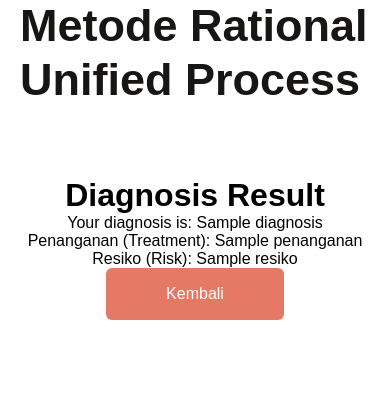
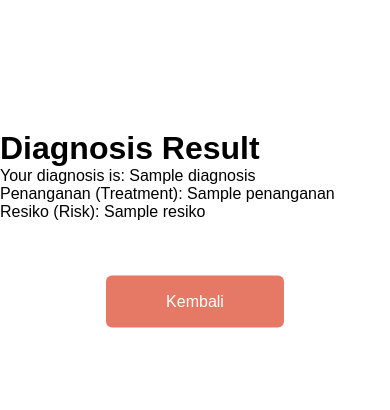
Before and after one commit to diidhul/pnykitsapidimas, a Flask app: template Web App/templates/result.html in a window 390 px wide. Shown: the part 466-876 px from the top of the page. Run offline with Flask 3, Linux system fonts and the light colour scheme; the template is opened without the code that fills it: most values are stand-ins (such as "Sample title", 1, 10 or a date in 2020); parts of the project's set-up code (start-up, migrations or seed data) failed here and were passed over.

Commit message:
perbaikan laman main & pnysuaian result

```diff
--- a/Web App/templates/login.html
+++ b/Web App/templates/login.html
@@ -12,7 +12,7 @@
     <style>
       .-row,
       .-row-content {
-        position: relative;
+        position: static;
       }
 
       .-button .content {
--- a/Web App/templates/result.html
+++ b/Web App/templates/result.html
@@ -1,28 +1,38 @@
 <!DOCTYPE html>
-<html lang="en">
+
+<html>
   <head>
-    <meta charset="UTF-8" />
-    <meta name="viewport" content="width=device-width, initial-scale=1.0" />
     <title>result</title>
+    <meta content="summary_large_image" name="twitter:card" />
+    <meta content="website" property="og:type" />
+    <meta content="" property="og:description" />
+    <meta
+      content="https://zw15p151li.preview-posted-stuff.com/V2-9mdx-H9E9-mcHQ-kKfE/"
+      property="og:url"
+    />
+    <meta
+      content="https://pro--pro-thumbnail.get.io/messages/825137/809102/1707657/10166917_large.jpg"
+      property="og:image"
+    />
+    <meta content="" property="og:title" />
+    <meta content="" name="description" />
+    <meta charset="utf-8" />
+    <meta content="width=device-width" name="viewport" />
     <style>
       .-row,
       .-row-content {
-        position: relative;
+        position: static;
       }
 
-      .-form .-form-row .-field button {
-        font-size: inherit;
-        font-family: inherit;
-      }
-
-      .-button .content,
-      .-row-2 .-col-1 .-block-5 .-button-container {
+      .-button .content {
         text-align: center;
       }
 
+      .-row-1,
       .-row-2,
-      .-row-2 .-row-content {
-        background-size: auto;
+      .-row-4,
+      .-row-4 .-row-content {
+        background-color: #fff;
         background-repeat: no-repeat;
       }
 
@@ -77,8 +87,6 @@
         flex-basis: 67%;
       }
 
-      .-row-2 .-col-1 .-block-5 div.label:not(.inline),
-      .-row-2 .-col-1 .-block-5 label:not(.inline),
       .-row-content .-col-w12 {
         flex-basis: 100%;
       }
@@ -98,49 +106,8 @@
         margin: 0 auto;
       }
 
-      .-row-2
-        .-col-1
-        .-block-5
-        .-form-row:not(.-sidelabel)
-        input:not([type="checkbox"]):not([type="radio"]),
       .-row-2 .-col-3 .-block-2 {
         width: 100%;
-      }
-
-      .-form .-form-row .-field {
-        padding: 3px;
-        display: flex;
-        flex: 1;
-        flex-wrap: wrap;
-        align-items: center;
-      }
-
-      .-form
-        .-form-row
-        .-field
-        input:not([type="checkbox"]):not([type="radio"]) {
-        flex-grow: 1;
-        font-family: inherit;
-        font-size: inherit;
-      }
-
-      .-form .-form-row .-field .-button-container {
-        flex-grow: 1;
-      }
-
-      .-form input[type="color"] {
-        border: none;
-        height: 38px;
-      }
-
-      .-form input[type="color"]::-webkit-color-swatch-wrapper {
-        margin: 0;
-        padding: 2px;
-      }
-
-      .-form input[type="color"]::-webkit-color-swatch {
-        margin: 0;
-        padding: 0;
       }
 
       .-icon {
@@ -158,24 +125,15 @@
         width: 100%;
       }
 
+      .-paragraph,
       .-text {
         overflow-wrap: anywhere;
       }
 
       @media (max-width: 768px) {
-        .-form form {
-          width: 100% !important;
-        }
-
         .-row-content:not(.no_stack) {
           display: block;
         }
-      }
-
-      .-row-1,
-      .-row-4 {
-        background-color: #fff;
-        background-repeat: no-repeat;
       }
 
       .-row-1 .-row-content,
@@ -206,10 +164,12 @@
       }
 
       .-row-2 {
-        background-color: #fff;
+        background-size: auto;
       }
 
       .-row-2 .-row-content {
+        background-repeat: no-repeat;
+        background-size: auto;
         color: #000;
       }
 
@@ -230,16 +190,11 @@
         width: 100%;
       }
 
-      .-row-2 .-col-1 .-block-3 {
-        padding: 5px 5px 15px 20px;
-        text-align: center;
-        width: 100%;
+      .-row-2 .-col-1 .-block-4 {
+        padding: 10px 10px 10px 20px;
       }
 
-      .-row-2 .-col-1 .-block-5 {
-        font-family: inherit;
-        font-size: 16px;
-        font-weight: 400;
+      .-row-2 .-col-1 .-block-6 {
         padding: 10px;
         text-align: center;
       }
@@ -260,8 +215,6 @@
       }
 
       .-row-4 .-row-content {
-        background-color: #fff;
-        background-repeat: no-repeat;
         color: #000;
       }
 
@@ -287,6 +240,24 @@
         margin-right: 0;
       }
 
+      .-row-2 .-col-1 .-block-4 {
+        color: #101112;
+        direction: ltr;
+        font-size: 16px;
+        font-weight: 400;
+        letter-spacing: 0;
+        line-height: 120%;
+        text-align: left;
+      }
+
+      .-row-2 .-col-1 .-block-4 a {
+        color: #7747ff;
+      }
+
+      .-row-2 .-col-1 .-block-4 p:not(:last-child) {
+        margin-bottom: 16px;
+      }
+
       .-row-4 .-col-1 .-block-1 .-icon-image {
         padding: 5px 6px 5px 5px;
       }
@@ -294,80 +265,8 @@
       .-row-4 .-col-1 .-block-1 .-icon::not(.-icon-last) .-content {
         margin-right: 0;
       }
-
-      .-row-2 .-col-1 .-block-5 form {
-        display: inline-block;
-        width: 100%;
-      }
-
-      .-row-2 .-col-1 .-block-5 div.label,
-      .-row-2 .-col-1 .-block-5 label {
-        color: #000;
-        letter-spacing: normal;
-        line-height: 200%;
-        text-align: left;
-        display: block;
-      }
-
-      .-row-2 .-col-1 .-block-5 ::-webkit-input-placeholder {
-        color: #000;
-      }
-
-      .-row-2 .-col-1 .-block-5 :-moz-placeholder {
-        color: #000;
-      }
-
-      .-row-2 .-col-1 .-block-5 ::-moz-placeholder {
-        color: #000;
-      }
-
-      .-row-2 .-col-1 .-block-5 :-ms-input-placeholder {
-        color: #000;
-      }
-
-      .-row-2 .-col-1 .-block-5 .-field > label:first-child,
-      .-row-2 .-col-1 .-block-5 div.label {
-        padding: 3px;
-      }
-
-      .-row-2
-        .-col-1
-        .-block-5
-        input:not([type="checkbox"]):not([type="radio"]):not([type="image"]) {
-        background-color: #fff;
-        border-bottom: 1px solid transparent;
-        border-left: 1px solid transparent;
-        border-radius: 4px;
-        border-right: 1px solid transparent;
-        border-top: 1px solid transparent;
-        color: #000;
-        padding: 5px;
-        min-height: 42px;
-      }
-
-      .-row-2
-        .-col-1
-        .-block-5
-        input:not([type="checkbox"]):not([type="radio"]):focus {
-        outline-color: #7747ff;
-      }
-
-      .-row-2 .-col-1 .-block-5 button {
-        background-color: #e57965;
-        border-bottom: 0 solid transparent;
-        border-left: 0 solid transparent;
-        border-radius: 4px;
-        border-right: 0px solid transparent;
-        border-top: 0 solid transparent;
-        color: #fff;
-        letter-spacing: normal;
-        line-height: 200%;
-        padding: 5px;
-        width: 100%;
-      }
     </style>
   </head>
-
   <body>
     <div class="-page-container">
       <div class="-row -row-1">
@@ -427,67 +326,22 @@
             <div class="-block -block-1 -spacer">
               <div class="spacer" style="height: 60px"></div>
             </div>
-            <div class="-block -block-2 -heading">
-              <h1
-                style="
-                  color: #e57965;
-                  direction: ltr;
-                  font-family: Arial, Helvetica Neue, Helvetica, sans-serif;
-                  font-size: 19px;
-                  font-weight: 400;
-                  letter-spacing: normal;
-                  line-height: 120%;
-                  text-align: left;
-                  margin-top: 0;
-                  margin-bottom: 0;
-                "
-              >
-                <span class="tinyMce-placeholder">Deteksi penyakit sapi </span>
-              </h1>
+
+            <div class="-block -block-3 -spacer">
+              <div class="spacer" style="height: 30px"></div>
             </div>
-            <div class="-block -block-3 -heading">
-              <h1
-                style="
-                  color: #171614;
-                  direction: ltr;
-                  font-family: Arial, Helvetica Neue, Helvetica, sans-serif;
-                  font-size: 45px;
-                  font-weight: 700;
-                  letter-spacing: normal;
-                  line-height: 120%;
-                  text-align: left;
-                  margin-top: 0;
-                  margin-bottom: 0;
-                "
-              >
-                <span class="tinyMce-placeholder"
-                  >Sistem Pakar Diagnosa Penyakit Pada Sapi Menggunakan Metode
-                  Rational Unified Process</span
-                >
-              </h1>
+            <div>
+              <h1>Diagnosis Result</h1>
+              <p>Your diagnosis is: {{ diagnosis }}</p>
+              <p>Penanganan (Treatment): {{ penanganan }}</p>
+              <p>Resiko (Risk): {{ resiko }}</p>
             </div>
-            <div class="-block -block-4 -spacer">
+            <div class="-block -block-5 -spacer">
               <div class="spacer" style="height: 45px"></div>
             </div>
-            <div class="-block -block-5 -form">
-              <form
-                accept-charset="UTF-8"
-                action="ACTION_PLACEHOLDER"
-                autocomplete="on"
-                enctype="multipart/form-data"
-                method="post"
-                target="_self"
-              >
-
-              <div>
-                <h1>Diagnosis Result</h1>
-                <p>Your diagnosis is: {{ diagnosis }}</p>
-                <p>Penanganan (Treatment): {{ penanganan }}</p>
-                <p>Resiko (Risk): {{ resiko }}</p>
-              </div>
-
-            <div
-                class="bee-button-content"
+            <div class="-block -block-6 -button">
+              <div
+                class="-button-content"
                 style="
                   font-size: 16px;
                   background-color: #e57965;
@@ -520,7 +374,8 @@
                   >Kembali</span
                 >
               </div>
-            <div class="-block -block-6 -spacer">
+            </div>
+            <div class="-block -block-7 -spacer">
               <div class="spacer" style="height: 70px"></div>
             </div>
           </div>
```
Also changed, not shown: Web App/templates/main.html (+12 -16 lines).
